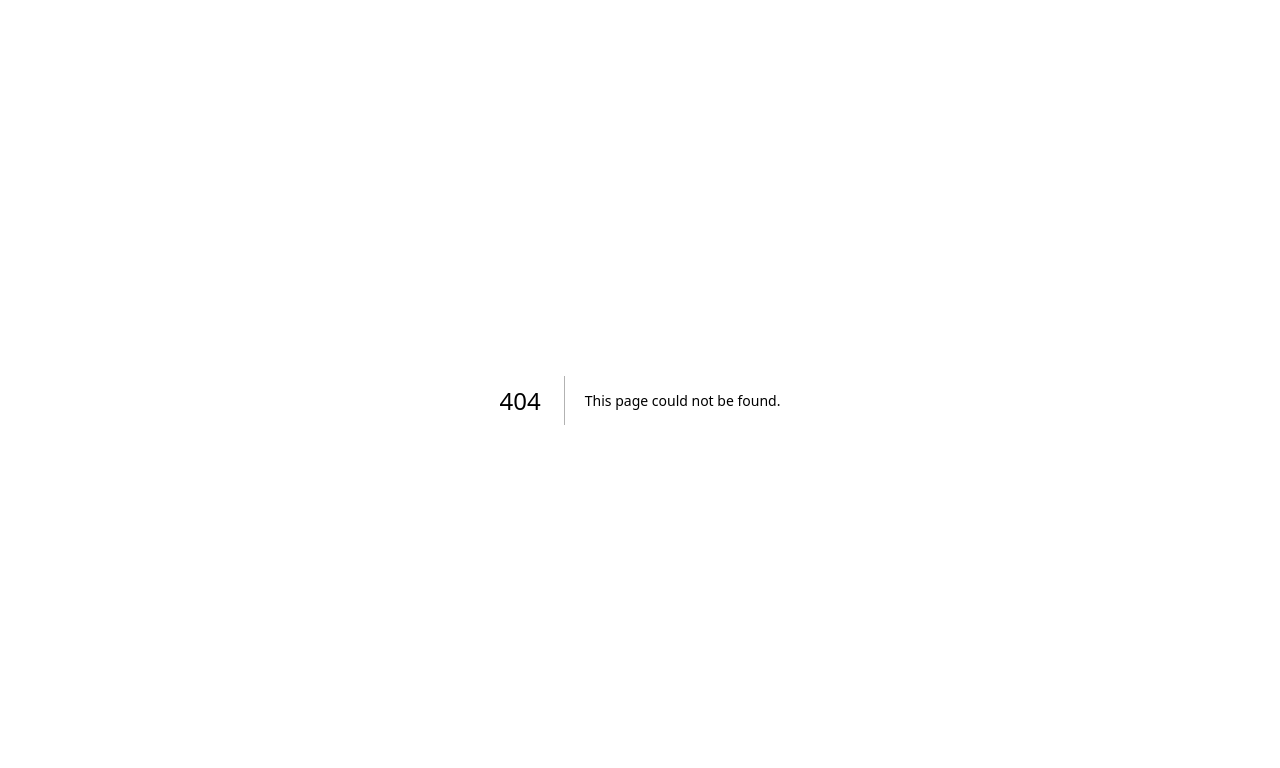
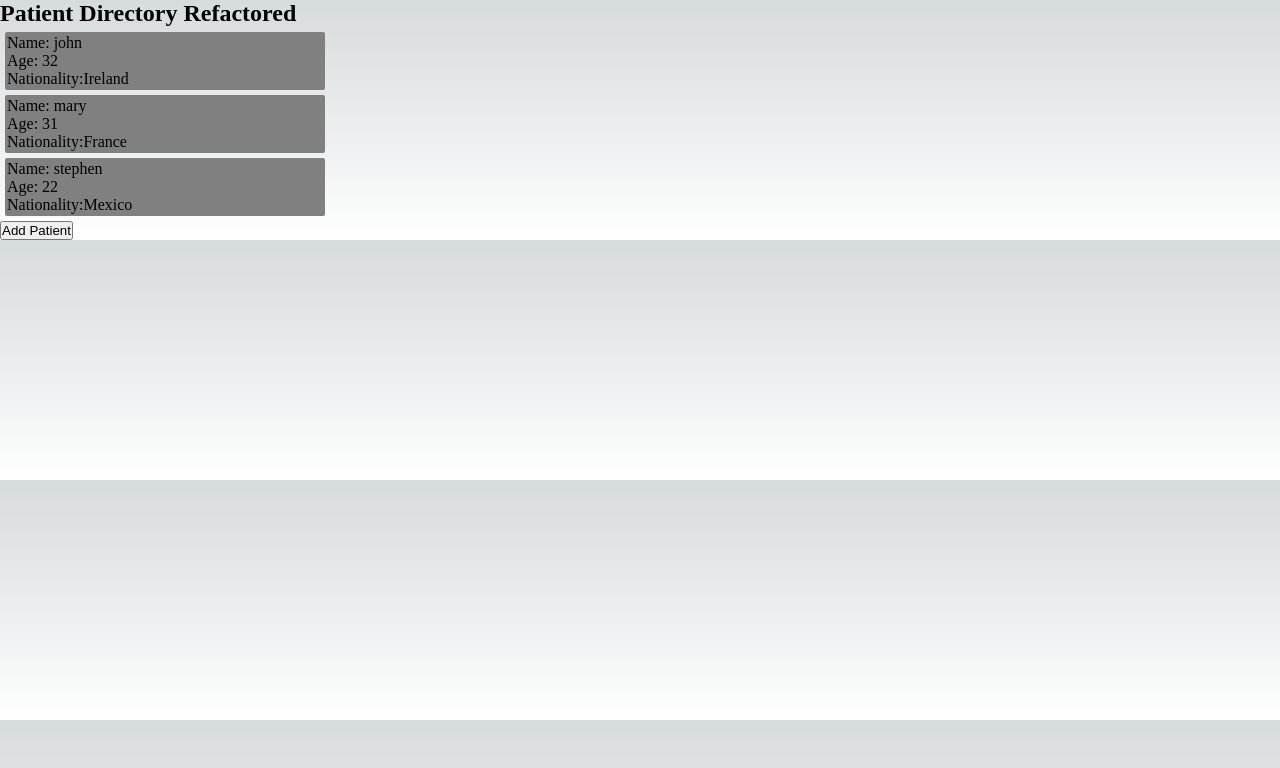
Before and after one commit to lukostelloe/cheetah-app, a Next.js app: page /newdirectory in a window 1280 px wide. Before the commit this address had no page. Shown: the top 768 px of the page. Built offline with nearby package versions, Linux system fonts and the light colour scheme.

Commit message:
feature(PatientDirectory): create new patient directory component and page

```diff
--- /dev/null
+++ b/components/NewPatientComponent.tsx
@@ -0,0 +1,32 @@
+import { styled } from "@stitches/react";
+import React from "react";
+
+const PatientWrapper = styled("div", {
+  width: "25%",
+  backgroundColor: "grey",
+  margin: "5px",
+  padding: "2px",
+  borderRadius: "2px",
+});
+
+function NewPatientComponent({
+  name,
+  age,
+  nationality,
+}: {
+  name: string;
+  age?: number;
+  nationality?: string;
+}) {
+  return (
+    <PatientWrapper>
+      <ul>
+        <li>Name: {name}</li>
+        {age && <li>Age: {age}</li>}
+        {nationality && <li>Nationality:{nationality}</li>}
+      </ul>
+    </PatientWrapper>
+  );
+}
+
+export default NewPatientComponent;
--- /dev/null
+++ b/components/PatientInputModal.tsx
@@ -0,0 +1,19 @@
+import React from "react";
+
+//cosnt AddPatient = () =>{
+//adds the patient to the mockPatient array }
+
+function PatientInputModal() {
+  return (
+    <div>
+      <form>
+        <input placeholder="name"></input>
+        <input placeholder="age"></input>
+        <input placeholder="nationality"></input>
+        <button>Add</button>
+      </form>
+    </div>
+  );
+}
+
+export default PatientInputModal;
--- /dev/null
+++ b/mockData/mockPatients.ts
@@ -0,0 +1,5 @@
+export const mockPatients = [
+  { name: "john", age: 32, country: "Ireland" },
+  { name: "mary", age: 31, country: "France" },
+  { name: "stephen", age: 22, country: "Mexico" },
+];
--- a/src/pages/directory.tsx
+++ b/src/pages/PatientComponent.tsx
@@ -1,6 +1,6 @@
 import { Patient } from "@/Patient";
 
-export const PatientDirectory = () => {
+const PatientDirectory = () => {
   let directory: Patient[] = [
     new Patient(1, "Juan", 32, "Colombia"),
     new Patient(2, "Esteban", 18, "Italy"),
@@ -13,7 +13,7 @@ export const PatientDirectory = () => {
       <ul>
         {directory.map((patient) => (
           <li key={patient.id}>
-            {patient.name} is {patient.age} years old and is from{" "}
+            {patient.name} is {patient.age} years old and is from
             {patient.nationality}.
           </li>
         ))}
--- /dev/null
+++ b/src/pages/newdirectory.tsx
@@ -0,0 +1,37 @@
+import React from "react";
+import NewPatientComponent from "../../components/NewPatientComponent";
+import { useState } from "react";
+import PatientInputModal from "components/PatientInputModal";
+import { mockPatients } from "mockData/mockPatients";
+
+function Newdirectory() {
+  const [patientModalOpen, setPatientModalOpen] = useState(false);
+  return (
+    <>
+      <h2>Patient Directory Refactored</h2>
+      <ul>
+        {mockPatients.map((patient) => (
+          <li key={patient.name}>
+            <NewPatientComponent
+              name={patient.name}
+              age={patient.age}
+              nationality={patient.country}
+            />
+          </li>
+        ))}
+      </ul>
+      <button
+        onClick={() =>
+          patientModalOpen
+            ? setPatientModalOpen(false)
+            : setPatientModalOpen(true)
+        }
+      >
+        Add Patient
+      </button>
+      {patientModalOpen && <PatientInputModal />}
+    </>
+  );
+}
+
+export default Newdirectory;
```
Also changed, not shown: components/Button.tsx (added, +16 -0 lines).
